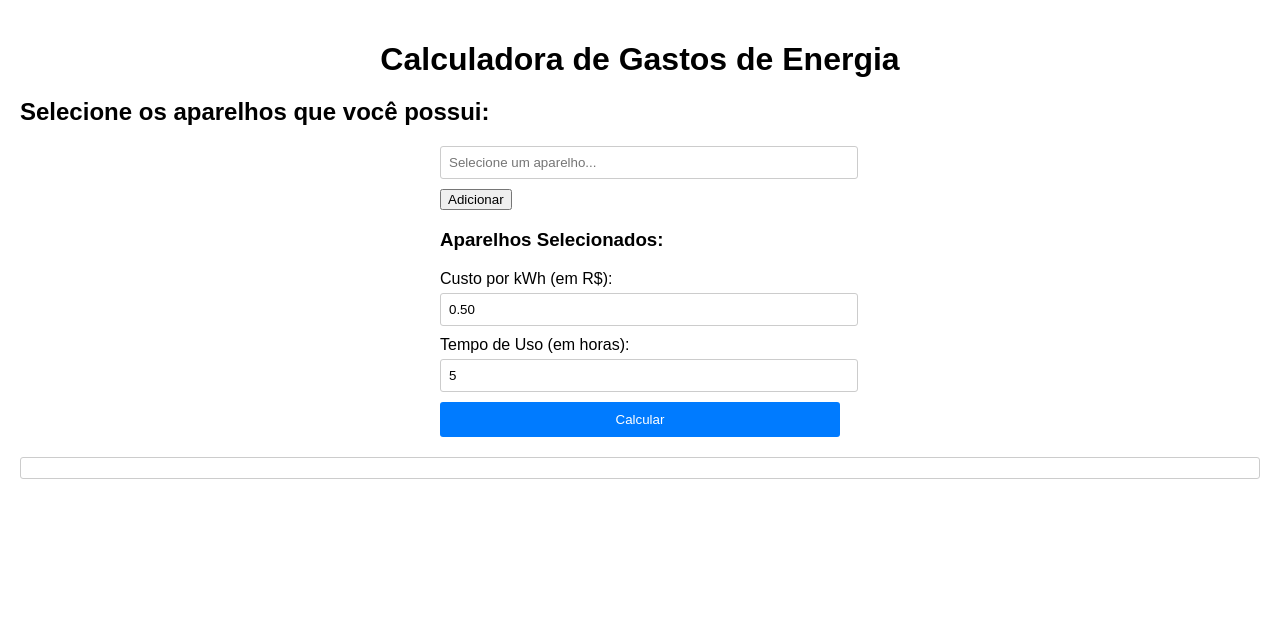
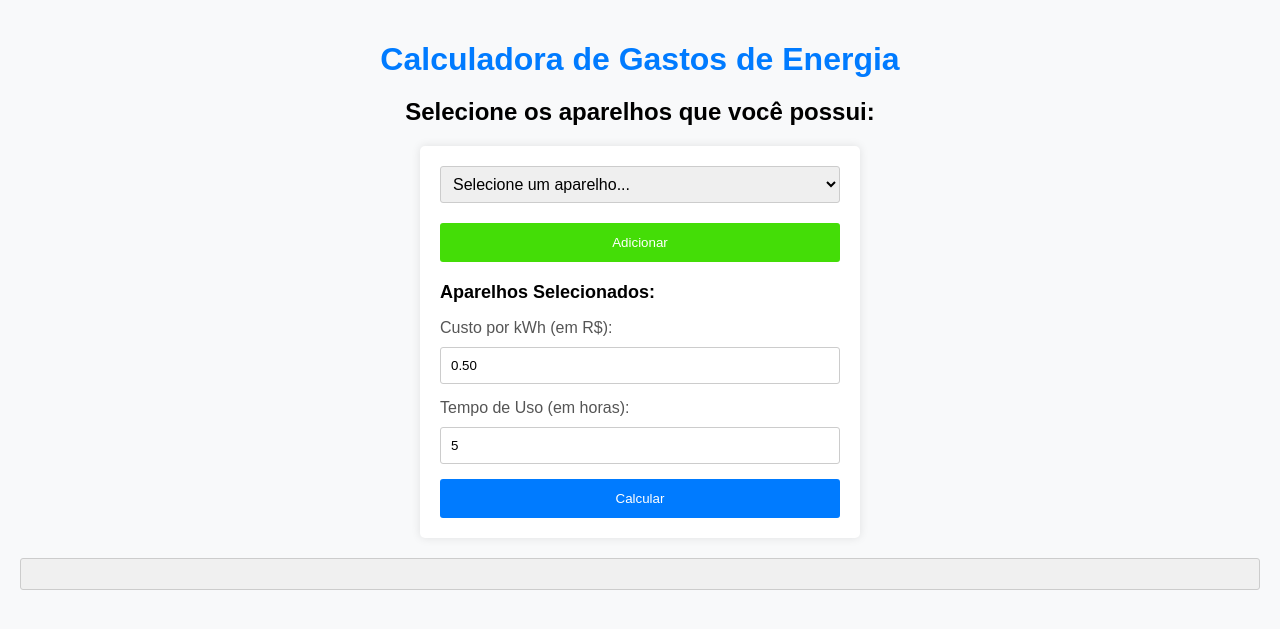
Before and after one commit to luisssmiguel/Site-UPX, a PHP site: page /pagina_energia.html in a window 1280 px wide. Shown: the top 629 px of the page. Run offline with PHP 8.4, Linux system fonts and the light colour scheme.

Commit message:
atualizar

```diff
--- a/pagina_energia.html
+++ b/pagina_energia.html
@@ -12,14 +12,24 @@
 
     <h2>Selecione os aparelhos que você possui:</h2>
     <form id="formEletrodomesticos">
-        <input type="text" id="aparelhoInput" list="aparelhos" placeholder="Selecione um aparelho...">
-        <datalist id="aparelhos">
-            <option value="Ar Condicionado">
-            <option value="Geladeira">
-            <option value="TV">
-            <option value="Máquina de Lavar">
-            <!-- Adicione mais itens conforme necessário -->
-        </datalist>
+        <select id="aparelhoInput">
+            <option value="">Selecione um aparelho...</option>
+        <option value="Ar Condicionado">Ar Condicionado</option>
+        <option value="Geladeira">Geladeira</option>
+        <option value="TV">TV</option>
+        <option value="Máquina de Lavar">Máquina de Lavar</option>
+        <option value="Lâmpada Incandescente">Lâmpada Incandescente</option>
+        <option value="Lâmpada LED">Lâmpada LED</option>
+        <option value="Chuveiro Elétrico">Chuveiro Elétrico</option>
+        <option value="Computador Desktop">Computador Desktop</option>
+        <option value="Notebook">Notebook</option>
+        <option value="Ferro de Passar Roupa">Ferro de Passar Roupa</option>
+        <option value="Secador de Cabelo">Secador de Cabelo</option>
+        <option value="Micro-ondas">Micro-ondas</option>
+        <option value="Forno Elétrico">Forno Elétrico</option>
+        <option value="Liquidificador">Liquidificador</option>
+        <option value="Cafeteira Elétrica">Cafeteira Elétrica</option>
+        </select>
         <div id="quantidadeInput" style="display: none;">
             <label for="quantidade">Quantidade:</label>
             <input type="number" id="quantidade" name="quantidade" min="1" value="1">
@@ -46,15 +56,37 @@
         function calcularConsumo(aparelho, quantidade, tempoUso) {
             switch (aparelho) {
                 case "Ar Condicionado":
-                    return 120 * quantidade * tempoUso;
-                case "Geladeira":
-                    return 80 * quantidade * tempoUso;
-                case "TV":
-                    return 50 * quantidade * tempoUso;
-                case "Máquina de Lavar":
-                    return 150 * quantidade * tempoUso;
-                default:
-                    return 0;
+        return 1000 * quantidade * tempoUso; // 1000 watts por hora
+    case "Geladeira":
+        return 150 * quantidade * tempoUso; // 150 watts por hora
+    case "TV":
+        return 60 * quantidade * tempoUso; // 60 watts por hora
+    case "Máquina de Lavar":
+        return 500 * quantidade * tempoUso; // 500 watts por hora
+    case "Lâmpada Incandescente":
+        return 60 * quantidade * tempoUso; // 60 watts por hora
+    case "Lâmpada LED":
+        return 10 * quantidade * tempoUso; // 10 watts por hora
+    case "Chuveiro Elétrico":
+        return 3000 * quantidade * tempoUso; // 3000 watts por hora
+    case "Computador Desktop":
+        return 200 * quantidade * tempoUso; // 200 watts por hora
+    case "Notebook":
+        return 50 * quantidade * tempoUso; // 50 watts por hora
+    case "Ferro de Passar Roupa":
+        return 1100 * quantidade * tempoUso; // 1100 watts por hora
+    case "Secador de Cabelo":
+        return 1200 * quantidade * tempoUso; // 1200 watts por hora
+    case "Micro-ondas":
+        return 800 * quantidade * tempoUso; // 800 watts por hora
+    case "Forno Elétrico":
+        return 2000 * quantidade * tempoUso; // 2000 watts por hora
+    case "Liquidificador":
+        return 300 * quantidade * tempoUso; // 300 watts por hora
+    case "Cafeteira Elétrica":
+        return 1000 * quantidade * tempoUso; // 1000 watts por hora
+    default:
+        return 0; // Valor padrão para aparelhos não listados
             }
         }
 
--- a/slyles_pagina_energia.css
+++ b/slyles_pagina_energia.css
@@ -2,48 +2,131 @@ body {
     font-family: Arial, sans-serif;
     margin: 0;
     padding: 20px;
+    background-color: #f8f9fa; /* Cor de fundo suave */
 }
 
 h1 {
     text-align: center;
     margin-bottom: 20px;
+    color: #007bff; /* Cor azul para o título */
+}
+
+h2 {
+    text-align: center;
+    margin-bottom: 20px
 }
 
 form {
     max-width: 400px;
     margin: 0 auto;
+    background-color: #fff; /* Fundo branco para o formulário */
+    padding: 20px;
+    border-radius: 5px;
+    box-shadow: 0 0 10px rgba(0, 0, 0, 0.1); /* Sombra suave */
 }
 
 label {
     display: block;
-    margin-bottom: 5px;
+    margin-bottom: 10px;
+    color: #555; /* Cor de texto mais escura */
 }
 
 input[type="text"] {
+    width: 100%;
+    padding: 10px;
+    margin-bottom: 15px;
+    border: 1px solid #ccc;
+    border-radius: 3px;
+    box-sizing: border-box; /* Para incluir o padding na largura total */
+}
+
+input[type="submit"] {
+    width: 100%;
+    padding: 12px;
+    background-color: #007bff;
+    color: #fff;
+    border: none;
+    border-radius: 3px;
+    cursor: pointer;
+    transition: background-color 0.3s; /* Efeito de transição suave */
+}
+
+input[type="submit"]:hover {
+    background-color: #0056b3; /* Altera a cor de fundo ao passar o mouse */
+}
+
+#resultado {
+    margin-top: 20px;
+    padding: 15px;
+    border: 1px solid #ccc;
+    border-radius: 3px;
+    background-color: #f0f0f0; /* Cor de fundo para o resultado */
+}
+
+/* Estilos para o botão de adicionar */
+#adicionarAparelho {
+    width: 100%;
+    padding: 12px;
+    background-color: #44dd07;
+    color: #fff;
+    border: none;
+    border-radius: 3px;
+    cursor: pointer;
+    transition: background-color 0.3s; /* Efeito de transição suave */
+    margin-top: 10px; /* Espaçamento superior */
+}
+
+#adicionarAparelho:hover {
+    background-color: #49fc02; /* Altera a cor de fundo ao passar o mouse */
+}
+
+#aparelhoInput {
     width: 100%;
     padding: 8px;
     margin-bottom: 10px;
     border: 1px solid #ccc;
     border-radius: 3px;
+    font-size: 16px;
+    overflow-y: auto; /* Adiciona barra de rolagem vertical */
+    max-height: 150px; /* Altura máxima da lista suspensa */
 }
 
-input[type="submit"] {
-    width: 100%;
-    padding: 10px;
-    background-color: #007bff;
-    color: #fff;
-    border: none;
-    border-radius: 3px;
-    cursor: pointer;
+#aparelhoInput option {
+    font-size: 16px;
+    background-color: #f8f9fa; /* Cor de fundo */
+    color: #333; /* Cor do texto */
+    padding: 8px;
+    border-bottom: 1px solid #ddd; /* Linha separadora */
 }
 
-input[type="submit"]:hover {
-    background-color: #0056b3;
+#aparelhoInput option:last-child {
+    border-bottom: none; /* Remover a linha separadora do último item */
 }
 
-#resultado {
+#aparelhosSelecionados {
     margin-top: 20px;
-    padding: 10px;
-    border: 1px solid #ccc;
-    border-radius: 3px;
 }
+
+#aparelhosSelecionados h3 {
+    margin-bottom: 10px;
+    font-size: 18px;
+}
+
+#listaAparelhos {
+    list-style: none;
+    padding: 0;
+}
+
+#listaAparelhos li {
+    margin-bottom: 5px;
+    font-size: 16px;
+}
+
+#listaAparelhos li::before {
+    content: "\2713"; /* Código unicode para o ícone de marca de verificação */
+    color: #ff0000; /* Cor do ícone */
+    font-weight: bold;
+    display: inline-block;
+    width: 1em;
+    margin-left: -1em; /* Alinha o ícone com o texto */
+}
```
Also changed, not shown: cadastro.html (+39 -2 lines).
